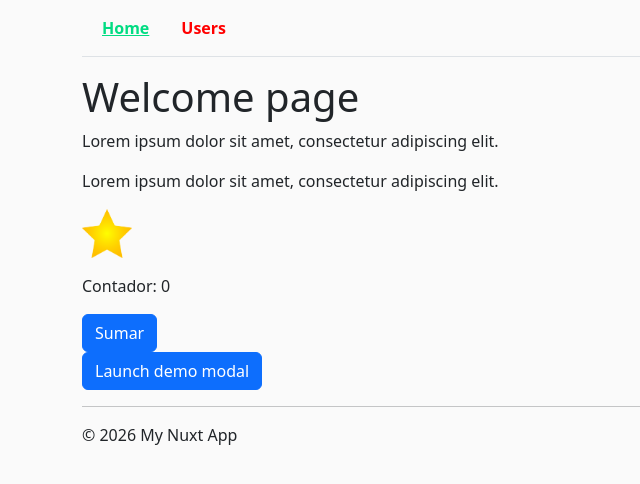
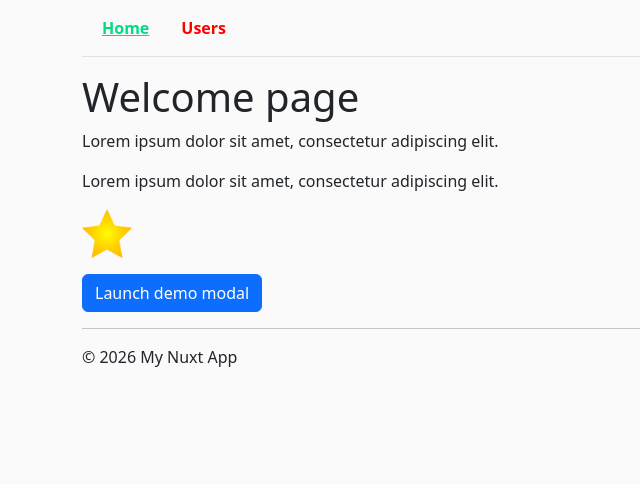
Before and after one commit to argenisosorio/hello-world-nuxt, a Nuxt app: page / in a window 1280 px wide. Shown: the top 484 px of the page, without its empty margins (0-640 px from the left). Built offline with nearby package versions, Linux system fonts and the light colour scheme.

Commit message:
New test with loader.

```diff
--- a/app/app.vue
+++ b/app/app.vue
@@ -12,9 +12,9 @@
 
 <script setup>
 /* Estado global para controlar la visibilidad del loader
- * Inicialmente el loader está visible
+ * Inicialmente el loader no está visible
 */
-const loader = useState('loader', () => true)
+const loader = useState('loader', () => false)
 </script>
 
 <style>
--- a/app/pages/index.vue
+++ b/app/pages/index.vue
@@ -10,11 +10,6 @@
       class="img-fluid mb-3"
       width="50px"
     >
-    <br>
-
-    <p>Contador: {{ contador }}</p>
-    <button class="btn btn-primary" @click="incrementar">Sumar</button>
-
     <br>
 
     <!-- Button trigger modal -->
@@ -44,31 +39,19 @@
 </template>
 
 <script setup>
-// 1. COMPOSABLES (Configuración de Nuxt)
 useHead({
   title: 'Home'
 })
 
-// 2. ESTADO (Variables)
 const loader = useState('loader')
-const contador = ref(0) // Estado local de esta página
 
-// 3. MÉTODOS (Lógica)
-const incrementar = () => {
-  contador.value++
-}
-
-// 4. CICLO DE VIDA (Lifecycle)
 onMounted(() => {
-  console.log("Paso 1: La página ya es visible en el navegador")
+  console.log("Activo el loader")
+  loader.value = true
 
   setTimeout(() => {
     loader.value = false
-    console.log("Paso 2: Han pasado 3 segundos y quité el loader")
+    console.log("Han pasado 3 segundos y quité el loader")
   }, 3000)
 })
-
-onUnmounted(() => {
-  console.log("Paso 3: El usuario se fue de Home")
-})
 </script>
```
